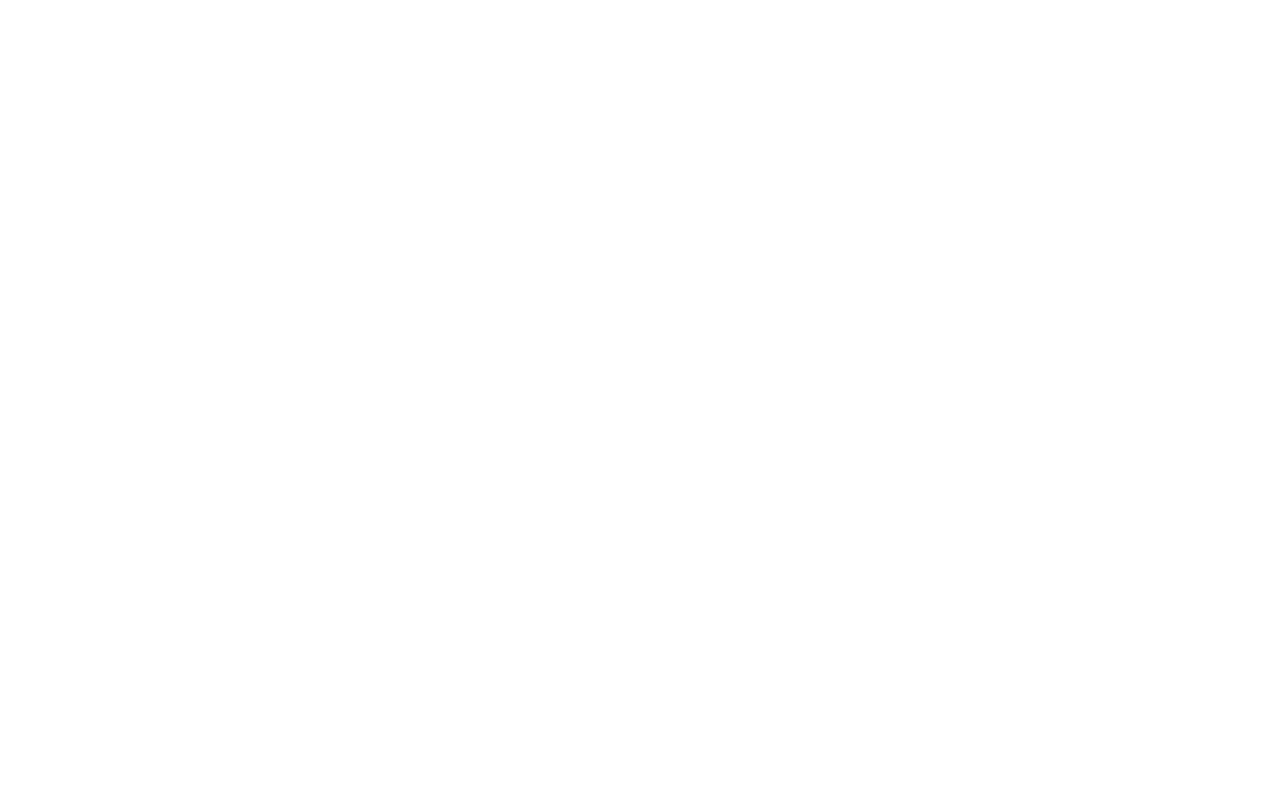
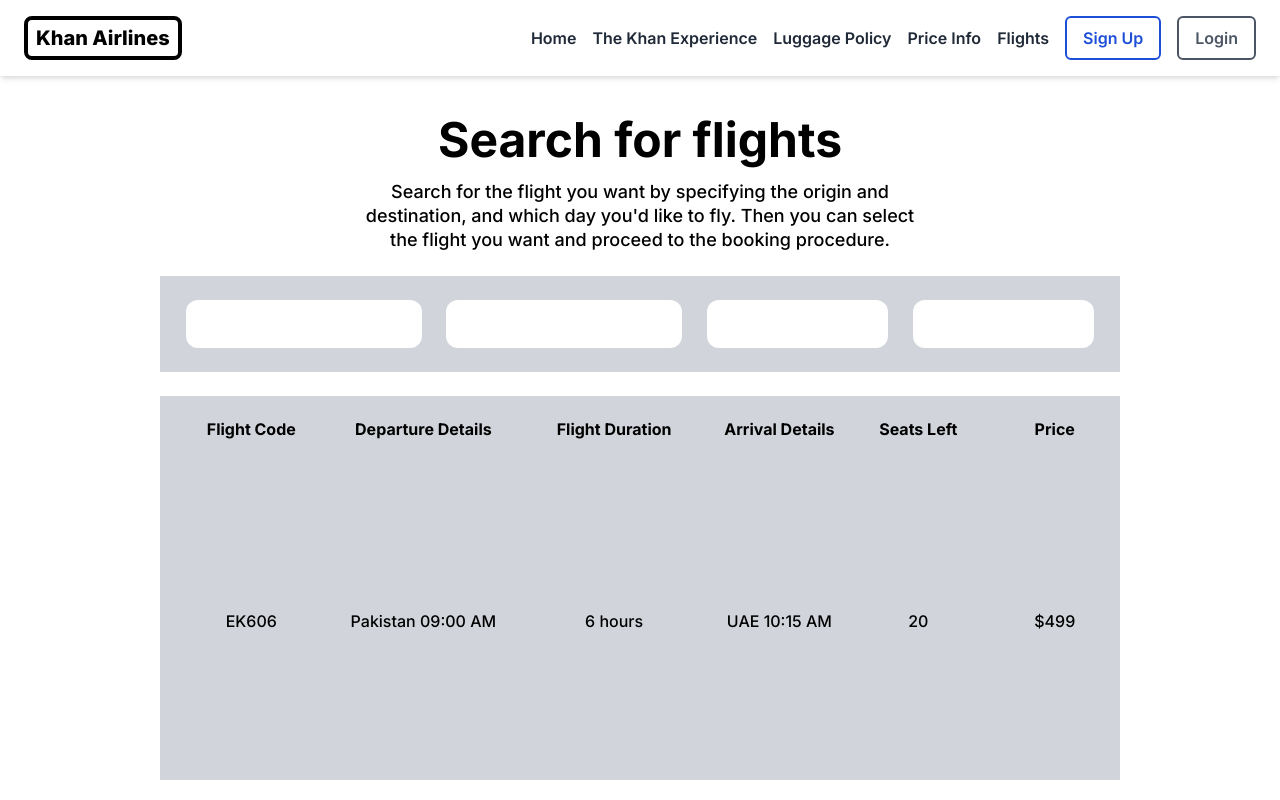
Before and after one commit to YahyaAhmedKhan/db-proj-frontend, a React (Create React App) app: page /flights in a window 1280 px wide. Before the commit this address had no page. Built offline with nearby package versions, Linux system fonts and the light colour scheme.

Commit message:
making flights page

```diff
--- a/src/App.js
+++ b/src/App.js
@@ -1,4 +1,5 @@
 import "./App.css";
+import Flights from "./flights";
 import Login from "./login";
 import SignUp from "./sign-up";
 import { BrowserRouter, Routes, Route } from "react-router-dom";
@@ -9,6 +10,7 @@
       <Routes>
         <Route path="/signup" element={<SignUp />} />
         <Route path="/login" element={<Login />} />
+        <Route path="/flights" element={<Flights />} />
       </Routes>
     </BrowserRouter>
   );
--- /dev/null
+++ b/src/flights.js
@@ -0,0 +1,73 @@
+import React, { useState } from "react";
+import axios from "axios";
+import { Link } from "react-router-dom";
+import Navbar from "./navbar";
+
+const Flights = () => {
+  const [email, setEmail] = useState("");
+  const [password, setPassword] = useState("");
+  const [confirmPassword, setConfirmPassword] = useState("");
+
+  const handleSubmit = async (values) => {
+    console.log(values);
+    console.log(values.target);
+    console.log(values.target.values);
+    values.preventDefault();
+    const response = await axios.post("http://localhost:5000/accounts", {
+      email: email,
+      password: password,
+    });
+    console.log(response.data);
+
+    console.log("Submitted", { email, password });
+  };
+
+  return (
+    <div className="flex flex-col items-center justify-center">
+      <Navbar />
+      <div className="flex flex-col items-center justify-center">
+        <h1 className="text-5xl mb-4 font-bold pt-10">Search for flights</h1>
+        <p
+          className=" w-1/2 text-center text-lg font-medium leading-6"
+          style={{ width: "45%" }}
+        >
+          Search for the flight you want by specifying the origin and
+          destination, and which day you'd like to fly. Then you can select the
+          flight you want and proceed to the booking procedure.
+        </p>
+        <div className=" flex w-3/4 h-24 mt-6 bg-gray-300 items-center px-[2%] justify-between">
+          <div className="w-[26%] h-[50%] bg-white rounded-xl"></div>
+          <div className="w-[26%] h-[50%] bg-white rounded-xl"></div>
+          <div className="w-[20%] h-[50%] bg-white rounded-xl"></div>
+          <div className="w-[20%] h-[50%] bg-white rounded-xl"></div>
+        </div>
+        <div className="w-3/4 h-96 mt-6 bg-gray-300 px-[2%]">
+          <table className="w-full h-full mt-5">
+            <thead>
+              <tr className="text-center">
+                <th>Flight Code</th>
+                <th>Departure Details</th>
+                <th>Flight Duration</th>
+                <th>Arrival Details</th>
+                <th>Seats Left</th>
+                <th className="pl-10 ml">Price</th>
+              </tr>
+            </thead>
+            <tbody className=" font-medium">
+              <tr className=" text-center">
+                <td>EK606</td>
+                <td>Pakistan 09:00 AM</td>
+                <td>6 hours</td>
+                <td>UAE 10:15 AM</td>
+                <td>20</td>
+                <td className="pl-10">$499</td>
+              </tr>
+            </tbody>
+          </table>
+        </div>
+      </div>
+    </div>
+  );
+};
+
+export default Flights;
--- a/src/login.js
+++ b/src/login.js
@@ -1,5 +1,5 @@
 import React, { useState } from "react";
-import { Link } from "react-router-dom";
+import Navbar from "./navbar";
 
 const Login = () => {
   const [email, setEmail] = useState("");
@@ -12,46 +12,17 @@
 
   return (
     <div className="flex flex-col items-center justify-center">
-      <div className="navbar flex justify-between items-center p-4 bg-white shadow-md w-full">
-        <div className="khanair-logo inline-block rounded-lg border-2 border-black p-1 mx-2">
-          <div className="navbar-brand font-bold text-xl">Khan Airlines</div>
-        </div>
-
-        <div className="navbar-menu flex items-center">
-          <a href="#home" className="mx-2 text-gray-800 no-underline">
-            Home
-          </a>
-          <a href="#experience" className="mx-2 text-gray-800 no-underline">
-            The Khan Experience
-          </a>
-          <a href="#luggage" className="mx-2 text-gray-800 no-underline">
-            Luggage Policy
-          </a>
-          <a href="#pricing" className="mx-2 text-gray-800 no-underline">
-            Price Info
-          </a>
-          <Link to="/signup" className=" mx-1">
-            <button className="button signup-button mx-1 border border-blue-700 rounded-md text-blue-700 px-4 py-2">
-              Sign Up
-            </button>
-          </Link>
-          <Link to="/login" className="mx-1">
-            <button className="button login-button mx-1 border border-gray-600 rounded-md text-gray-600 px-4 py-2">
-              Login
-            </button>
-          </Link>
-        </div>
-      </div>
+      <Navbar></Navbar>
       <div className="main-content text-center mt-8">
         <div className="welcome-text">
-          <h1 className="text-4xl mb-4">
-            Explore the world with Khan Airlines
+          <h1 className="text-5xl mb-4 font-bold">
+            Explore the world with Khan Airlines!
           </h1>
         </div>
         <div className="signup-form inline-block mt-8 p-8 bg-gray-100 border border-gray-300 rounded-md">
           <form onSubmit={handleSubmit} className="flex flex-col items-stretch">
-            <h2 className="mb-6">
-              Create an account to make your first booking!
+            <h2 className="mb-6 font-bold text-2xl">
+              Welcome back! <br /> Please login to your account.
             </h2>
             <input
               type="email"
--- /dev/null
+++ b/src/navbar.js
@@ -0,0 +1,43 @@
+import { Link } from "react-router-dom";
+
+const Navbar = () => {
+  return (
+    <div className="navbar flex justify-between items-center p-4 bg-white shadow-md w-full">
+      <div className="khanair-logo inline-flex items-center justify-center rounded-lg border-4 border-black px-2 py-1 mx-2">
+        <div className="navbar-brand font-extrabold text-xl ">
+          Khan Airlines
+        </div>
+      </div>
+
+      <div className="navbar-menu flex items-center font-semibold">
+        <a href="#home" className="mx-2 text-gray-800 no-underline">
+          Home
+        </a>
+        <a href="#experience" className="mx-2 text-gray-800 no-underline">
+          The Khan Experience
+        </a>
+        <a href="#luggage" className="mx-2 text-gray-800 no-underline">
+          Luggage Policy
+        </a>
+        <a href="#pricing" className="mx-2 text-gray-800 no-underline">
+          Price Info
+        </a>
+        <Link to="/flights">
+          <p className="mx-2 text-gray-800 no-underline"> Flights</p>
+        </Link>
+        <Link to="/signup" className=" mx-1">
+          <button className="button signup-button mx-1 border-2 border-blue-700 rounded-md text-blue-700 px-4 py-2">
+            Sign Up
+          </button>
+        </Link>
+        <Link to="/login" className="mx-1">
+          <button className="button login-button mx-1 border-2 border-gray-600 rounded-md text-gray-600 px-4 py-2">
+            Login
+          </button>
+        </Link>
+      </div>
+    </div>
+  );
+};
+
+export default Navbar;
--- a/src/sign-up.js
+++ b/src/sign-up.js
@@ -1,6 +1,6 @@
 import React, { useState } from "react";
 import axios from "axios";
-import { Link } from "react-router-dom";
+import Navbar from "./navbar";
 
 const SignUp = () => {
   const [email, setEmail] = useState("");
@@ -23,48 +23,22 @@
 
   return (
     <div className="flex flex-col items-center justify-center">
-      <div className="navbar flex justify-between items-center p-4 bg-white shadow-md w-full">
-        <div className="khanair-logo inline-flex items-center justify-center rounded-lg border-2 border-black p-1 mx-2">
-          <div className="navbar-brand font-bold text-xl">Khan Airlines</div>
-        </div>
-
-        <div className="navbar-menu flex items-center">
-          <a href="#home" className="mx-2 text-gray-800 no-underline">
-            Home
-          </a>
-          <a href="#experience" className="mx-2 text-gray-800 no-underline">
-            The Khan Experience
-          </a>
-          <a href="#luggage" className="mx-2 text-gray-800 no-underline">
-            Luggage Policy
-          </a>
-          <a href="#pricing" className="mx-2 text-gray-800 no-underline">
-            Price Info
-          </a>
-          <Link to="/signup" className=" mx-1">
-            <button className="button signup-button mx-1 border border-blue-700 rounded-md text-blue-700 px-4 py-2">
-              Sign Up
-            </button>
-          </Link>
-          <Link to="/login" className="mx-1">
-            <button className="button login-button mx-1 border border-gray-600 rounded-md text-gray-600 px-4 py-2">
-              Login
-            </button>
-          </Link>
-        </div>
-      </div>
+      <Navbar />
 
       <div className="main-content text-center mt-8">
         <div className="welcome-text">
-          <h1 className="text-4xl mb-4">
-            Explore the world with Khan Airlines
+          <h1 className="text-5xl mb-4 font-bold">
+            Explore the world with Khan Airlines!
           </h1>
         </div>
         <div className="signup-form inline-block mt-8 p-8 bg-gray-100 border border-gray-300 rounded-md">
           <form onSubmit={handleSubmit} className="flex flex-col items-stretch">
-            <h2 className="mb-6">
-              Create an account to make your first booking!
-            </h2>
+            <div className=" max-w-xs">
+              <h2 className="mb-6 font-bold text-2xl">
+                Create an account to make your first booking!
+              </h2>
+            </div>
+
             <input
               type="email"
               placeholder="Enter email"
```
